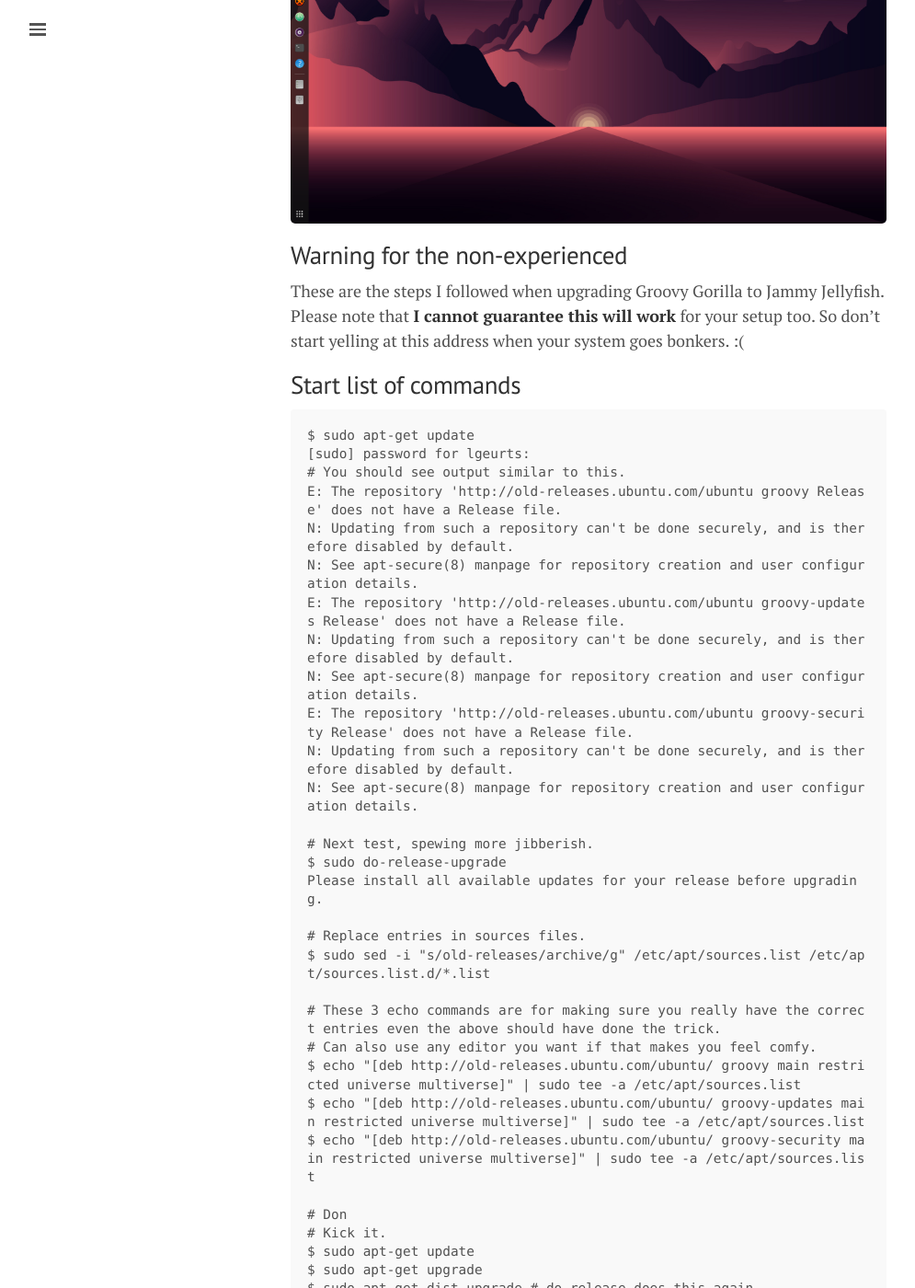
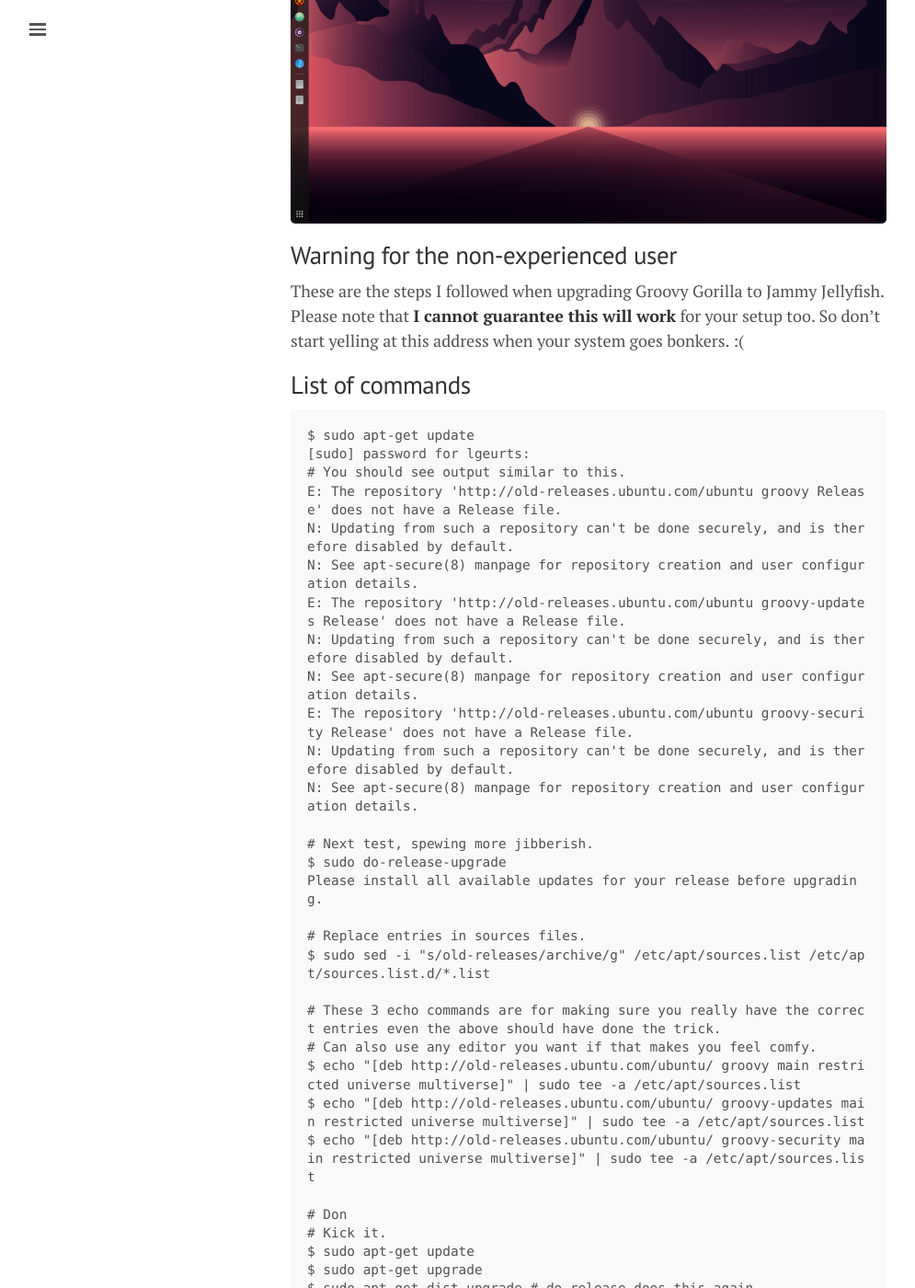
Before and after one commit to lgeurts/lgeurts.github.io, a Jekyll site: the page built from _posts/2022-08-24-ubuntu-upgrade-notes-20.x-to-22.x-for-x1-carbon-gen8.md, in a window 1280 px wide and 1400 px high, scrolled down 376 px. Shown: the whole window at 92% size, without its empty margins (0-995 px from the left). Built offline with Jekyll 4.4.1, drawn with Linux system fonts in a browser that asks for light colours; nearby versions of some CDN libraries; comment, search, counter and statistics services are not loaded.

Commit message:
Update 2022-08-24-ubuntu-upgrade-notes-20.x-to-22.x-for-x1-carbon-gen8.md

````diff
--- a/_posts/2022-08-24-ubuntu-upgrade-notes-20.x-to-22.x-for-x1-carbon-gen8.md
+++ b/_posts/2022-08-24-ubuntu-upgrade-notes-20.x-to-22.x-for-x1-carbon-gen8.md
@@ -9,11 +9,11 @@
 
 <img src="/assets/jammy-jellyfish.png" width="654">
 
-## Warning for the non-experienced
+## Warning for the non-experienced user
 These are the steps I followed when upgrading Groovy Gorilla to Jammy Jellyfish.
 Please note that **I cannot guarantee this will work** for your setup too. So don't start yelling at this address when your system goes bonkers. :(
 
-## Start list of commands
+## List of commands
 ```
 $ sudo apt-get update
 [sudo] password for lgeurts:
````
Also changed, not shown: other parts of _posts/2022-08-24-ubuntu-upgrade-notes-20.x-to-22.x-for-x1-carbon-gen8.md (+0 -1 lines).
